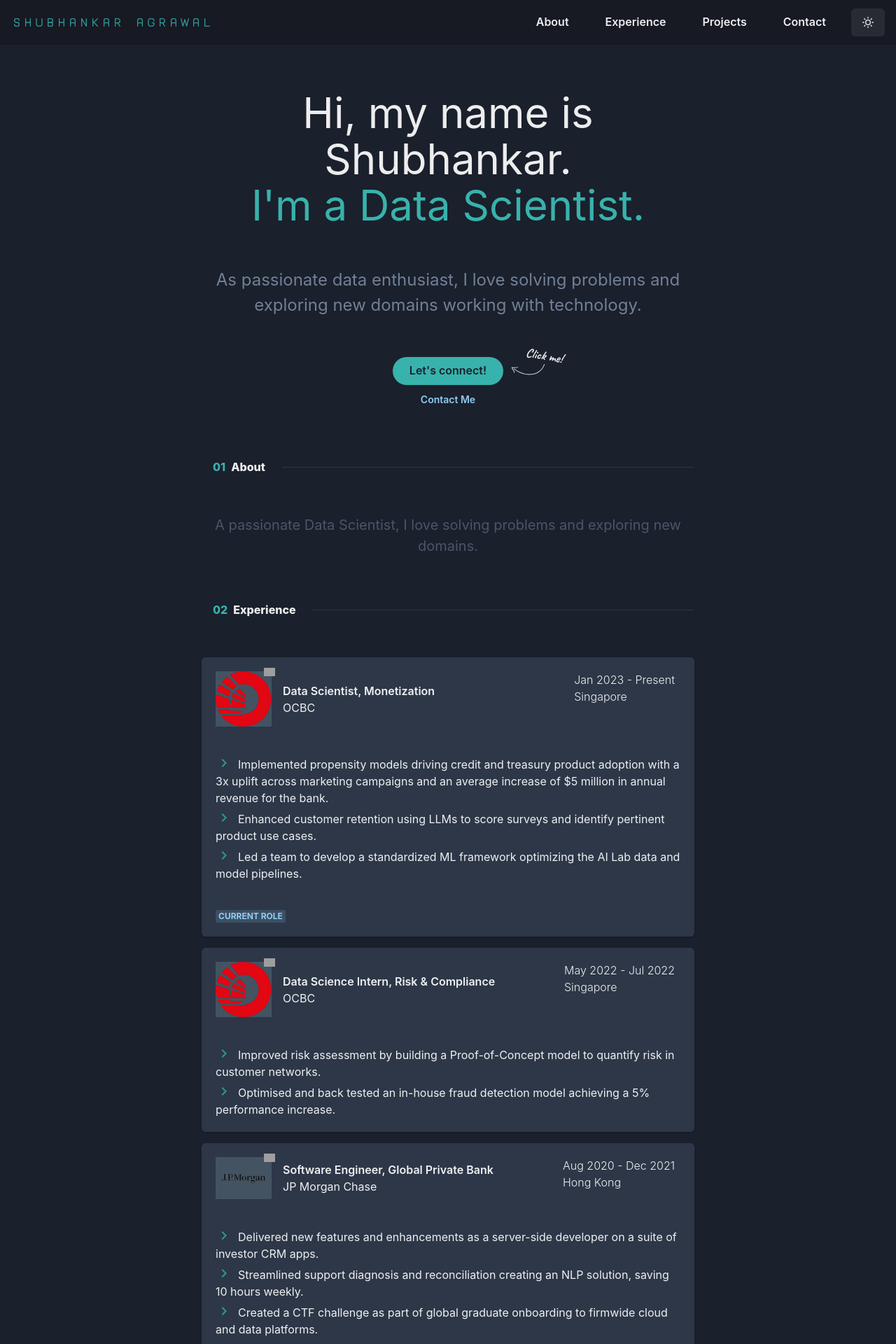
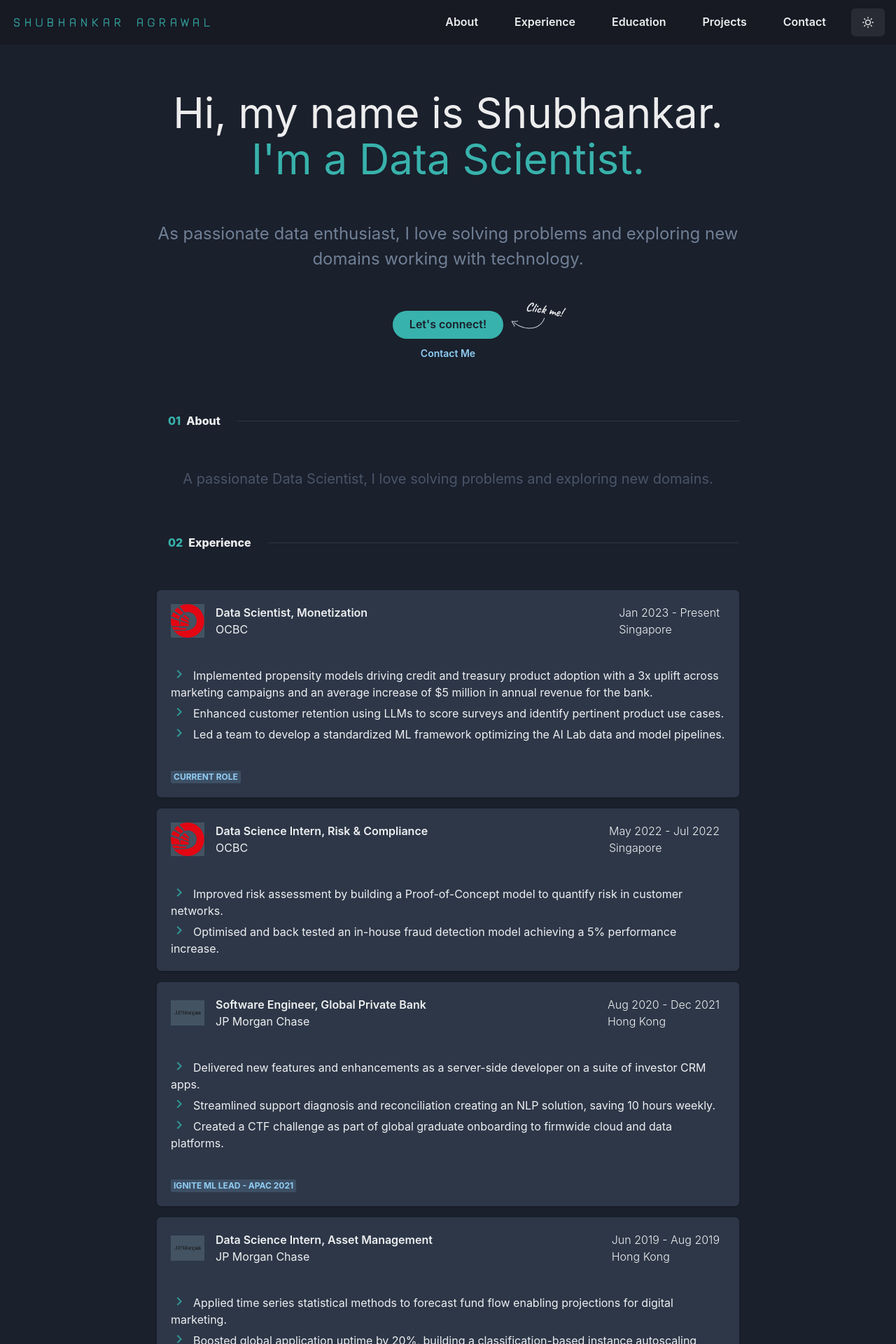
Before and after one commit to astronights/astronights.github.io, a React (Create React App) app: page / in a window 1280 px wide. Shown: the top 1920 px of the page at 70% size. Built offline with nearby package versions, Linux system fonts and the light colour scheme; grey boxes are pictures that could not be loaded.

Commit message:
Size changes

```diff
--- a/src/components/About.tsx
+++ b/src/components/About.tsx
@@ -12,7 +12,7 @@
     const profile = ProfileArray();
       return (
         <>
-          <Container maxW={"3xl"} id="about">
+          <Container maxW={"4xl"} id="about">
             <Stack
               as={Box}
               textAlign={"center"}
--- a/src/components/Contact.tsx
+++ b/src/components/Contact.tsx
@@ -15,7 +15,7 @@
   };
   return (
     <>
-      <Container maxW={"3xl"} id="contact">
+      <Container maxW={"4xl"} id="contact">
         <Stack
           as={Box}
           textAlign={"center"}
--- a/src/components/Education.tsx
+++ b/src/components/Education.tsx
@@ -29,7 +29,7 @@
 
   return (
     <>
-      <Container maxW={"3xl"} id="Education">
+      <Container maxW={"4xl"} id="education">
         <Stack
           as={Box}
           textAlign={"center"}
--- a/src/components/Experience.tsx
+++ b/src/components/Experience.tsx
@@ -11,7 +11,7 @@
 
     return (
         <>
-            <Container maxW={"3xl"} id="about">
+            <Container maxW={"4xl"} id="experience">
                 <Stack
                     as={Box}
                     textAlign={"center"}
@@ -35,8 +35,8 @@
                                     <Flex justifyContent="space-between">
                                         <HStack>
                                             <Box className='parent'>
-                                                <Image src={exp.image} maxWidth={20} />
-                                                <Image className='flag' src={`http://purecatamphetamine.github.io/country-flag-icons/3x2/${exp.country}.svg`} />
+                                                <Image src={exp.image} maxWidth={'3em'} />
+                                                {/* <Image className='flag' src={`http://purecatamphetamine.github.io/country-flag-icons/3x2/${exp.country}.svg`} /> */}
                                             </Box>
                                             <Box px={2} >
                                                 <Text align='left' fontWeight={600}>{exp.title}</Text>
--- a/src/components/Header.tsx
+++ b/src/components/Header.tsx
@@ -23,7 +23,7 @@
                 />
             </Heading>
 
-            <Container maxW={"3xl"} id="header">
+            <Container maxW={"4xl"} id="header">
                 <Stack
                     as={Box}
                     textAlign={"center"}
--- a/src/components/NavBar.tsx
+++ b/src/components/NavBar.tsx
@@ -36,6 +36,10 @@
     };
     const scrollToExperience = () => {
         const experienceSection = document.querySelector("#experience");
+        experienceSection.scrollIntoView({ behavior: "smooth" });
+    };
+    const scrollToEducation = () => {
+        const experienceSection = document.querySelector("#education");
         experienceSection.scrollIntoView({ behavior: "smooth" });
     };
     const scrollToProjects = () => {
@@ -101,6 +105,9 @@
                                 <Button variant="ghost" onClick={scrollToExperience}>
                                     Experience
                                 </Button>
+                                <Button variant="ghost" onClick={scrollToEducation}>
+                                    Education
+                                </Button>
                                 <Button variant="ghost" onClick={scrollToProjects}>
                                     Projects
                                 </Button>
```
Also changed, not shown: src/components/EduNeuralNet.tsx (line endings or trailing spaces).
